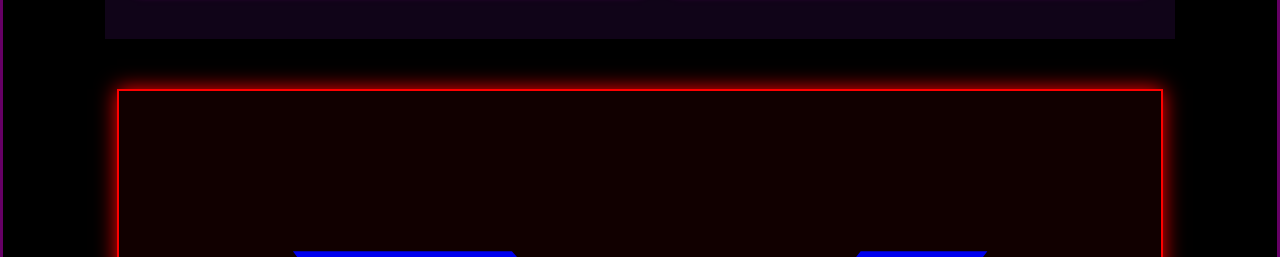
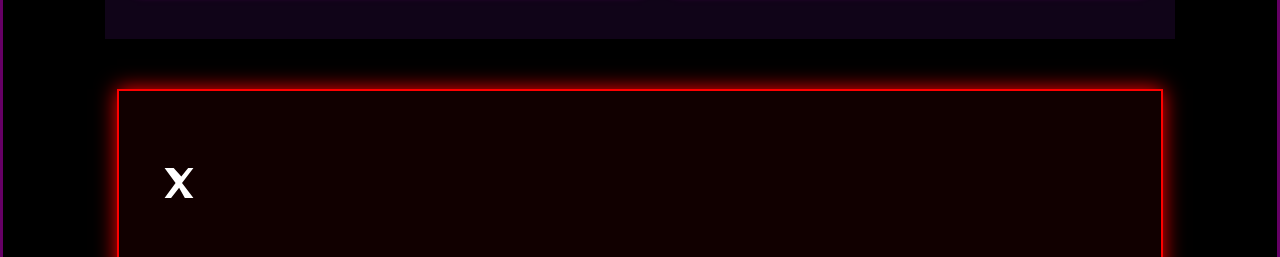
Before and after one commit to testacct98/GLITCHED, a plain HTML site: page index.html in a window 1280 px wide. Shown: the part 1540-1797 px from the top of the page. Drawn offline with Linux system fonts and the light colour scheme.

Commit message:
Update style.css

```diff
--- a/style.css
+++ b/style.css
@@ -392,3 +392,21 @@ section {
   max-width: 1200px;
   border-radius: 12px;
 }
+.x-button {
+  display: inline-block;
+  margin: 2rem auto;
+  text-align: center;
+  color: #fff;
+  transition: transform 0.2s ease-in-out;
+}
+
+.x-button:hover {
+  transform: scale(1.1);
+  color: #00ffff;
+}
+
+.x-icon {
+  width: 40px;
+  height: 40px;
+  fill: currentColor;
+}
```
